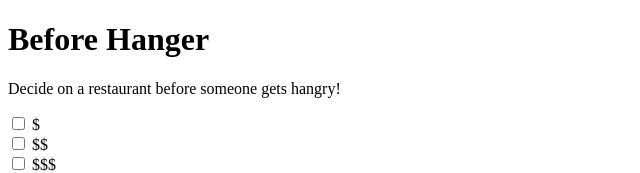
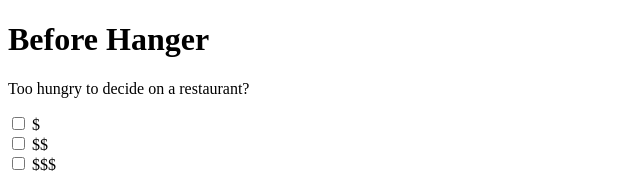
Before and after one commit to kellymhli/before-hanger, a React (Create React App) app: page / in a window 1280 px wide. Shown: the top 173 px of the page, without its empty margins (0-640 px from the left). Built offline with nearby package versions, Linux system fonts and the light colour scheme.

Commit message:
Add className to titel component

```diff
--- a/src/components/Form.js
+++ b/src/components/Form.js
@@ -9,6 +9,7 @@ const Form = () => {
                 <br /><input type="checkbox" name="price" value="3" /> $$$
                 <br /><input type="checkbox" name="price" value="4" /> $$$$
             </div>
+
             <div className="cuisine-container">
                 <input type="checkbox" name="cuisine" value="am" /> American
                 <br /><input type="checkbox" name="cuisine" value="ch" /> Chinese
@@ -18,6 +19,7 @@ const Form = () => {
                 <br /><input type="checkbox" name="cuisine" value="th" /> Thai
                 <br /><input type="checkbox" name="cuisine" value="vn" /> Vietnamese
             </div>
+
             <button>I'm Hungry</button>
         </div>
     );
--- a/src/components/Title.js
+++ b/src/components/Title.js
@@ -2,9 +2,9 @@ import React from 'react';
 
 const Title = () => {
     return (
-        <div>
+        <div className="title-container">
             <h1 className="app-title">Before Hanger</h1>
-            <p className="app-subtitle">Decide on a restaurant before someone gets hangry!</p>
+            <p className="app-subtitle">Too hungry to decide on a restaurant?</p>
         </div>
     );
 };
```
